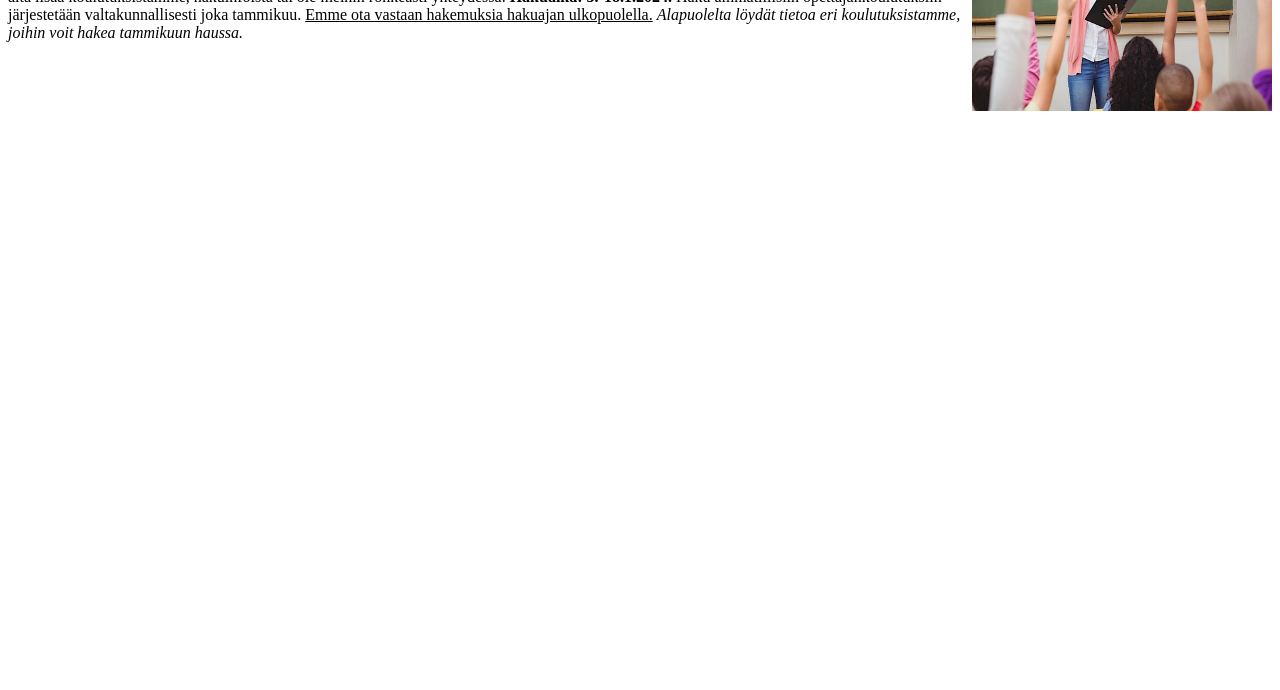
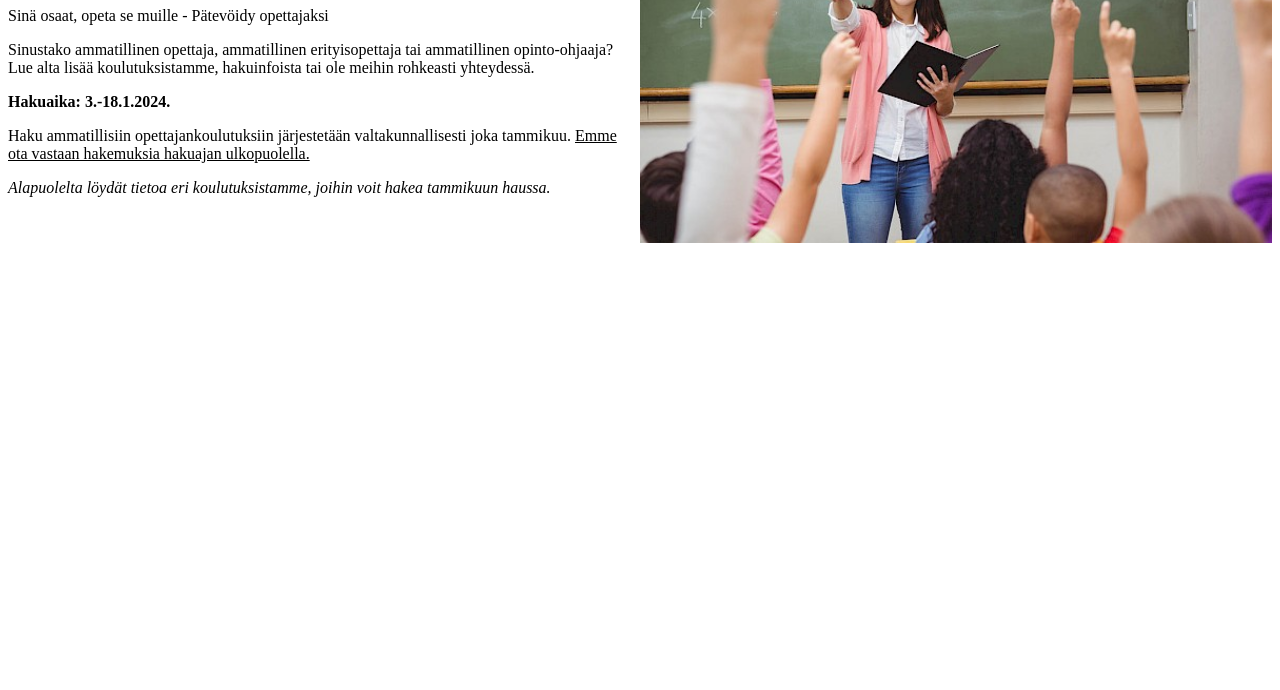
Before and after one commit to aku23004/Staattinen-verkkosivu-tehtavat-Aku-Ihamaki, a plain HTML site: page exercises/exercise1.html in a window 1280 px wide. Shown: the part 110-800 px from the top of the page. Drawn offline with Linux system fonts and the light colour scheme.

Commit message:
Exercise1 ready.

```diff
--- a/exercises/exercise1.html
+++ b/exercises/exercise1.html
@@ -4,16 +4,15 @@
   <title>HTML Basics - Exercise 1</title>
  </head>
  <body>
-<p>
-    <img src="\Staattinen-verkkosivu-tehtavat-Aku-Ihamaki\images\opettajankoulutus1.jpg" alt="Opettajankoulutus" style="float: right; width: 300px; height: 200px;">
+
+    <img src="\Staattinen-verkkosivu-tehtavat-Aku-Ihamaki\images\opettajankoulutus1.jpg" alt="Opettajankoulutus" style="float: right; width: 50%;">
     <h1>HAKU AMMATILLISIIN OPETTAJANKOULUTUKSIIN</h1>
 
-    Sinä osaat, opeta se muille - Pätevöidy opettajaksi
-    Sinustako ammatillinen opettaja, ammatillinen erityisopettaja tai ammatillinen opinto-ohjaaja? Lue alta lisää koulutuksistamme, hakuinfoista tai ole meihin rohkeasti yhteydessä.
+    <p>Sinä osaat, opeta se muille - Pätevöidy opettajaksi</p>
+    <p>Sinustako ammatillinen opettaja, ammatillinen erityisopettaja tai ammatillinen opinto-ohjaaja? Lue alta lisää koulutuksistamme, hakuinfoista tai ole meihin rohkeasti yhteydessä.</p>
 
-    <b>Hakuaika: 3.-18.1.2024.</b>
+    <p><b>Hakuaika: 3.-18.1.2024.</b></p>
     Haku ammatillisiin opettajankoulutuksiin järjestetään valtakunnallisesti joka tammikuu. <u>Emme ota vastaan hakemuksia hakuajan ulkopuolella.</u>
-    <i>Alapuolelta löydät tietoa eri koulutuksistamme, joihin voit hakea tammikuun haussa.</i>
-</p>
+    <p><i>Alapuolelta löydät tietoa eri koulutuksistamme, joihin voit hakea tammikuun haussa.</i></p>
 </body>
 </html>
```
